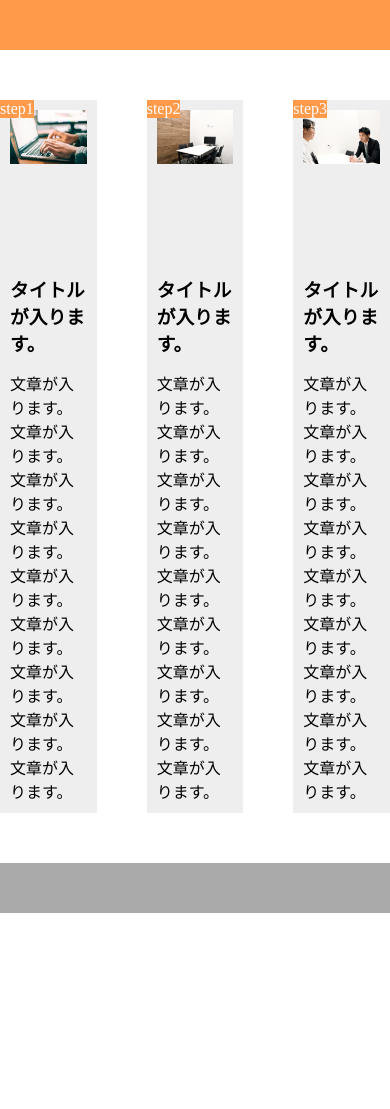
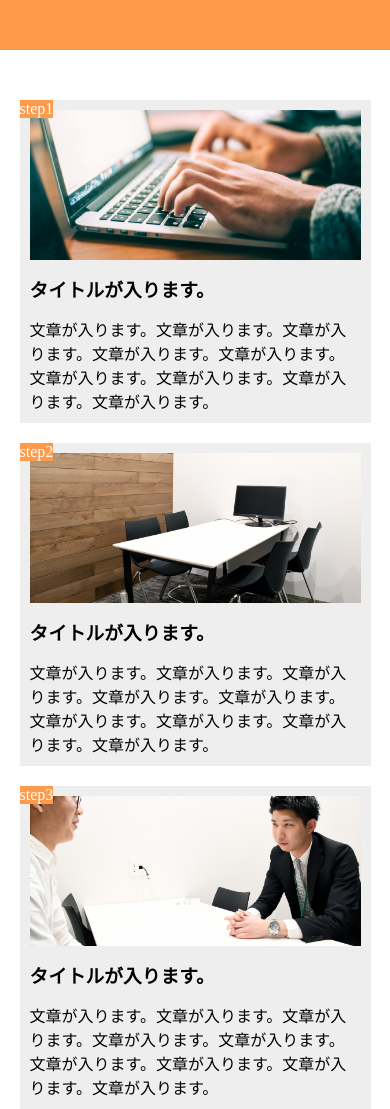
Before and after one commit to AiriNarita/-1-10, a plain HTML site: page index.html in a window 390 px wide. Shown: the top 1109 px of the page. Before the commit the page ends 913 px from the top, so only its background shows below. Drawn offline with Linux system fonts and the light colour scheme.

Commit message:
[finish]1-10　responsive

```diff
--- a/index.html
+++ b/index.html
@@ -3,6 +3,7 @@
 
   <head>
     <meta charset="UTF-8" />
+    <meta name="viewport" content="width=device-width,initial-scale=1.0">
 
     <link rel="stylesheet" href="style.css" />
     <title></title>
@@ -16,7 +17,7 @@
       <div class="box">
         <span class="box-number">step1</span>
         <div class="inner-box">
-          <div class="bg-pic1"></div>
+          <div class="bg-pic bg-pic1"></div>
           <h3>タイトルが入ります。</h3>
           <p class="text">文章が入ります。文章が入ります。文章が入ります。文章が入ります。文章が入ります。文章が入ります。文章が入ります。文章が入ります。文章が入ります。</p>
         </div>
@@ -25,7 +26,7 @@
         <div class="box">
         <span class="box-number">step2</span>
         <div class="inner-box">
-          <div class="bg-pic2"></div>
+          <div class="bg-pic bg-pic2"></div>
           <h3>タイトルが入ります。</h3>
           <p class="text">文章が入ります。文章が入ります。文章が入ります。文章が入ります。文章が入ります。文章が入ります。文章が入ります。文章が入ります。文章が入ります。</p>
         </div>
@@ -34,7 +35,7 @@
         <div class="box">
         <span class="box-number">step3</span>
         <div class="inner-box">
-          <div class="bg-pic3"></div>
+          <div class="bg-pic bg-pic3"></div>
           <h3>タイトルが入ります。</h3>
           <p class="text">文章が入ります。文章が入ります。文章が入ります。文章が入ります。文章が入ります。文章が入ります。文章が入ります。文章が入ります。文章が入ります。</p>
         </div>
@@ -47,7 +48,8 @@
 
     </div>
 
-    <footer>  </footer>
+    <footer>
+    </footer>
 
 
 
--- a/style.css
+++ b/style.css
@@ -29,29 +29,24 @@ header {
 h3{
   margin: 15px 0 ;
 }
-
-.bg-pic1{
-  background-image: url("./img/flow01.png");
+.bg-pic{
   height: 150px;
   box-sizing: border-box;
   background-size: 100%;
   background-repeat: no-repeat;
+  background-position: center bottom;
+}
+
+.bg-pic1{
+  background-image: url("./img/flow01.png");
 }
 
 .bg-pic2{
   background-image: url("./img/flow02.png");
-  height: 150px;
-  box-sizing: border-box;
-  background-size: 100%;
-  background-repeat: no-repeat;
 }
 
 .bg-pic3{
   background-image: url("./img/flow03.png");
-  height: 150px;
-  box-sizing: border-box;
-  background-size: 100%;
-  background-repeat: no-repeat;
 }
 
 span{
@@ -65,3 +60,16 @@ footer{
   height: 50px;
   background-color: #AAAAAA;
 }
+
+@media screen and (max-width:768px) {
+  .main{
+    display: block;
+    margin: 50px auto;
+  }
+  .box{
+    width: 90%;
+    margin: 0 auto 20px ;
+  }
+
+
+}
```
